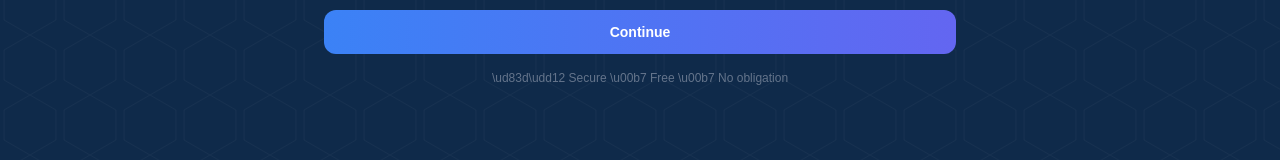
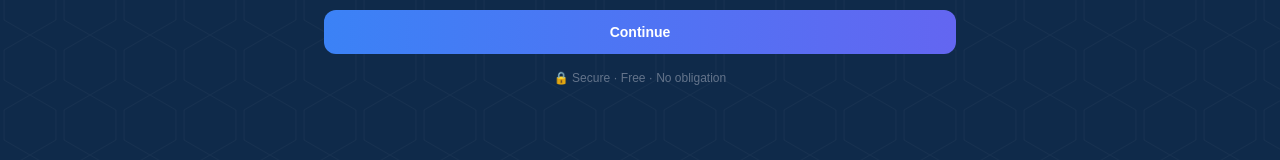
Before and after one commit to robertgrant-arch/selectquote-life-v2, a Next.js app: page / in a window 1280 px wide. Shown: the part 625-785 px from the top of the page. Built offline with nearby package versions, Linux system fonts and the light colour scheme.

Commit message:
Fix unicode characters rendering

```diff
--- a/components/LifeGuide.tsx
+++ b/components/LifeGuide.tsx
@@ -162,7 +162,7 @@ export default function LifeGuide() {
         <div className="text-sm font-semibold text-slate-300 mb-3">Choose Your Path</div>
         <div className="space-y-3 mb-6">
           <button className="w-full text-left p-5 rounded-xl border border-[#d4a843]/40 bg-[#d4a843]/5 hover:bg-[#d4a843]/10 transition cursor-pointer">
-            <div className="flex items-center gap-2 mb-1"><span className="text-[#d4a843]">\u2605</span><span className="font-bold text-[#d4a843]">Talk to an Agent - Best Value</span></div>
+            <div className="flex items-center gap-2 mb-1"><span className="text-[#d4a843]">★</span><span className="font-bold text-[#d4a843]">Talk to an Agent - Best Value</span></div>
             <p className="text-xs text-slate-400">A licensed advisor confirms your rate and could save you ${q.sav.toLocaleString()}. Takes about 5 minutes.</p>
           </button>
           <button className="w-full text-left p-5 rounded-xl border border-white/10 bg-white/5 hover:bg-white/8 transition cursor-pointer">
@@ -276,7 +276,7 @@ export default function LifeGuide() {
           <button onClick={next} className="flex-1 px-6 py-3 rounded-xl bg-gradient-to-r from-blue-500 to-indigo-500 text-white text-sm font-semibold hover:opacity-90 transition cursor-pointer">{step === 4 ? 'Get My Quote' : 'Continue'}</button>
         </div>
 
-        <div className="text-center text-xs text-slate-500 mt-4 pb-4">\ud83d\udd12 Secure \u00b7 Free \u00b7 No obligation</div>
+        <div className="text-center text-xs text-slate-500 mt-4 pb-4">🔒 Secure · Free · No obligation</div>
       </div>
     </div>
   )
```
